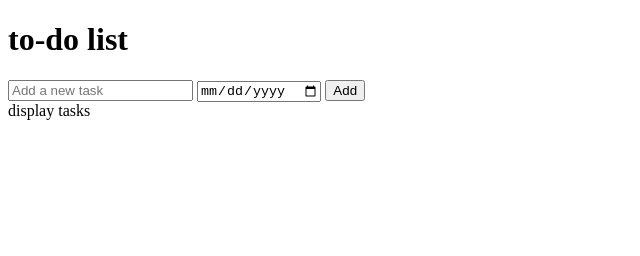
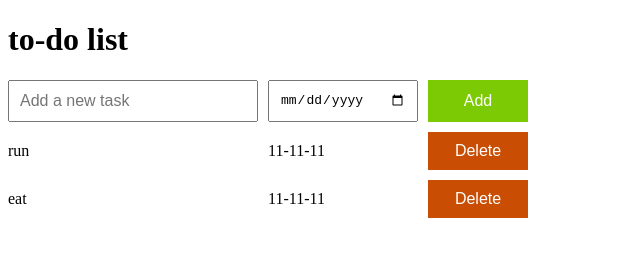
Before and after one commit to ReshenderPratapSingh/To-Do-List, a plain HTML site: page index.html in a window 1280 px wide. Shown: the whole page, without its empty margins (0-640 px from the left). Drawn offline with Linux system fonts and the light colour scheme.

Commit message:
Update index.html

```diff
--- a/index.html
+++ b/index.html
@@ -4,7 +4,7 @@
       <meta charset="UTF-8">
       <meta name="viewport" content="width=device-width, initial-scale=1.0">
       <title>To-Do List</title>
-      <link rel="stylesheet" href="12-to-do-list-updated-twice.css">
+      <link rel="stylesheet" href="styles.css">
   </head>
   <body>
     <h1>to-do list</h1>
@@ -15,6 +15,6 @@
     </div>
     <div class="task-list task-grid">display tasks</div>
 
-    <script src="12-to-do-list-updated-twice.js"></script>
+    <script src="script.js"></script>
   </body>
 </html>
```
